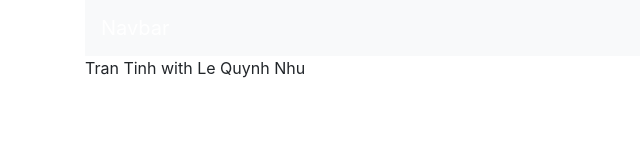
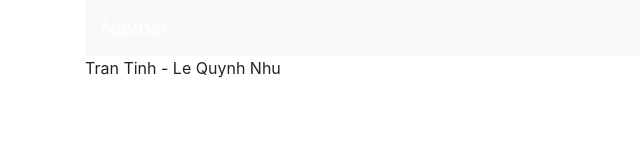
Before and after one commit to TranTinh96/Hooks, a React (Create React App) app: page / in a window 1280 px wide. Shown: the top 160 px of the page, without its empty margins (0-640 px from the left). Built offline with nearby package versions, Linux system fonts and the light colour scheme.

Commit message:
useContext Hook Part 3

```diff
--- a/src/components/componentC.js
+++ b/src/components/componentC.js
@@ -1,11 +1,11 @@
 import React from "react";
-import CompontentF from "./componentF"
+import CompontentE from "./componentE"
 
 
 function ComponentC(){
    return(
       <div>
-         <CompontentF/>
+         <CompontentE/>
       </div>
    )
 }
--- /dev/null
+++ b/src/components/componentE.js
@@ -0,0 +1,16 @@
+import React, { useContext } from 'react'
+import ComponentF from "./componentF"
+
+import {UserContext,ChannelContext} from "../App"
+
+ function ComponentE() {
+  const user =  useContext(UserContext)
+  const chanel =  useContext(ChannelContext)
+      return (
+         <div>
+            {user} - {chanel}
+         </div>
+      )
+}
+
+export default ComponentE
```
